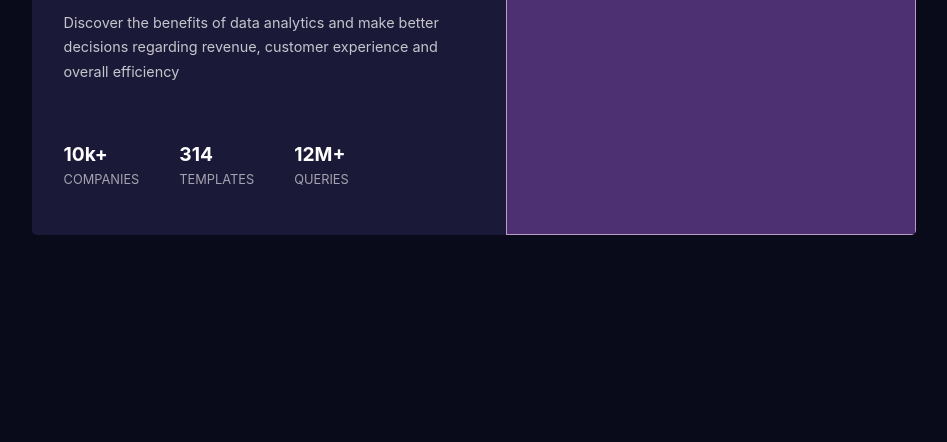
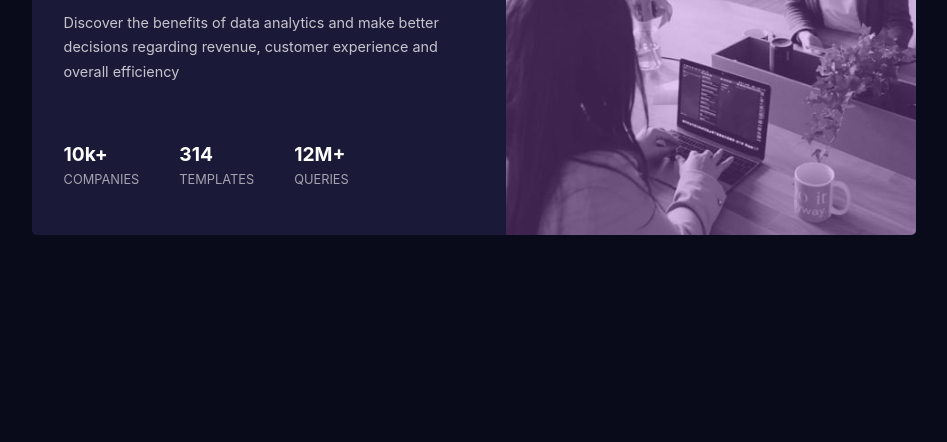
Before and after one commit to raiken77/responsive-card, a plain HTML site: page index.html in a window 1280 px wide. Shown: the part 358-800 px from the top of the page, without its empty margins (166-1113 px from the left). Drawn offline with Linux system fonts and the light colour scheme; a web font is replaced by a local one.

Commit message:
Fixed url for images

```diff
--- a/index.html
+++ b/index.html
@@ -31,7 +31,7 @@
     </div>
 
     <div class="image-content">
-        <img src="img/image-header-desktop.jpg">
+        <img src="images/image-header-desktop.jpg">
         <div class="overlay"></div>
     </div>
 </div>
```
